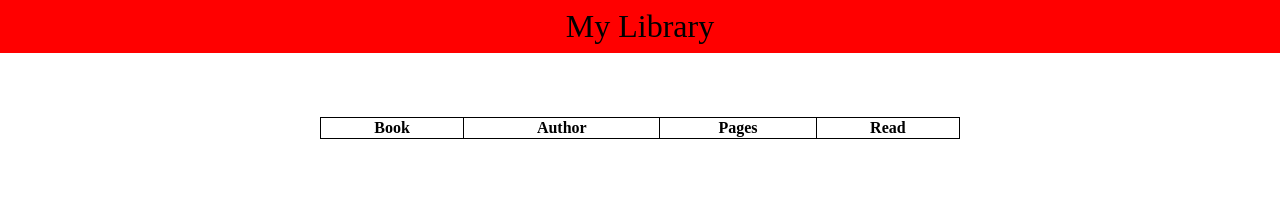
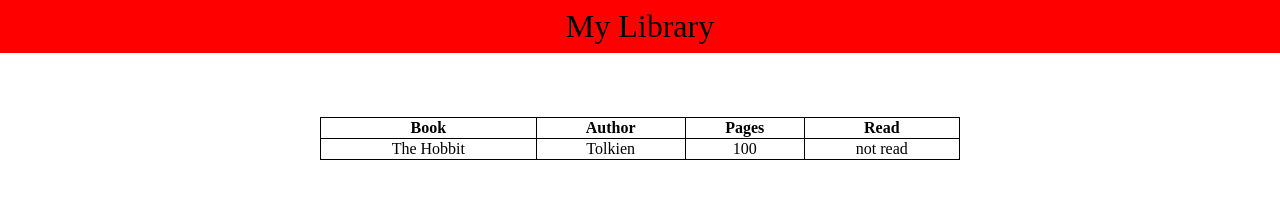
Before and after one commit to Sebosun/library, a plain HTML site: page index.html in a window 1280 px wide. Drawn offline with Linux system fonts and the light colour scheme.

Commit message:
created render() function, which will append table once a new item is added to the library

```diff
--- a/index.html
+++ b/index.html
@@ -7,7 +7,7 @@
             My Library
         </div>
         <div class='library'>
-            <table>
+            <table id='display-table'>
                 <tr>
                     <th>Book</th>
                     <th>Author</th>
--- a/library.js
+++ b/library.js
@@ -1,18 +1,31 @@
+let tableElem = document.querySelector('#display-table');
+
 let myLibrary = [];
 
 function Book(name, author, pages, read) {
   this.name = name;
   this.author = author;
   this.pages = pages;
-  //read will be a boolean
-  this.read = this.read ? 'read' : 'not read';
-  // the constructor...
+  //read should be a boolean
+  this.read = read ? 'read' : 'not read';
 }
 
 function addBookToLibrary(bookObj) {
   myLibrary.push(bookObj);
+  render(bookObj);
   console.log(`Push of ${bookObj.name} completed`);
-  // do stuff here
+}
+
+function render(book){
+  let content = document.createElement('tr');
+  let bookArrayConversion = Object.values(book);
+  for (let i = 0; i < bookArrayConversion.length; i++){
+    let cell = document.createElement("td");
+    var cellText = document.createTextNode(`${bookArrayConversion[i]}`);
+    cell.appendChild(cellText);
+    content.appendChild(cell);
+  }
+  tableElem.appendChild(content);
 }
 
 let Hobbit = new Book('The Hobbit','Tolkien', 100, false);
```
